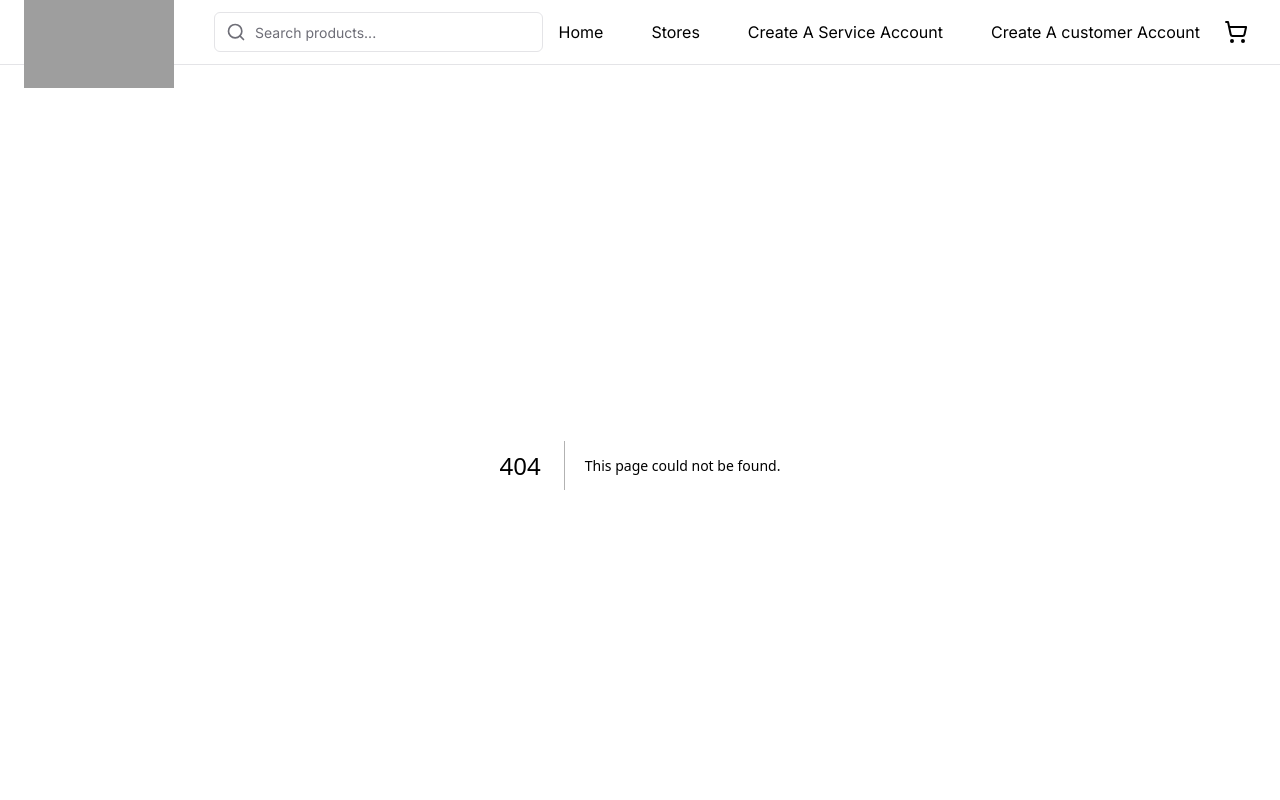
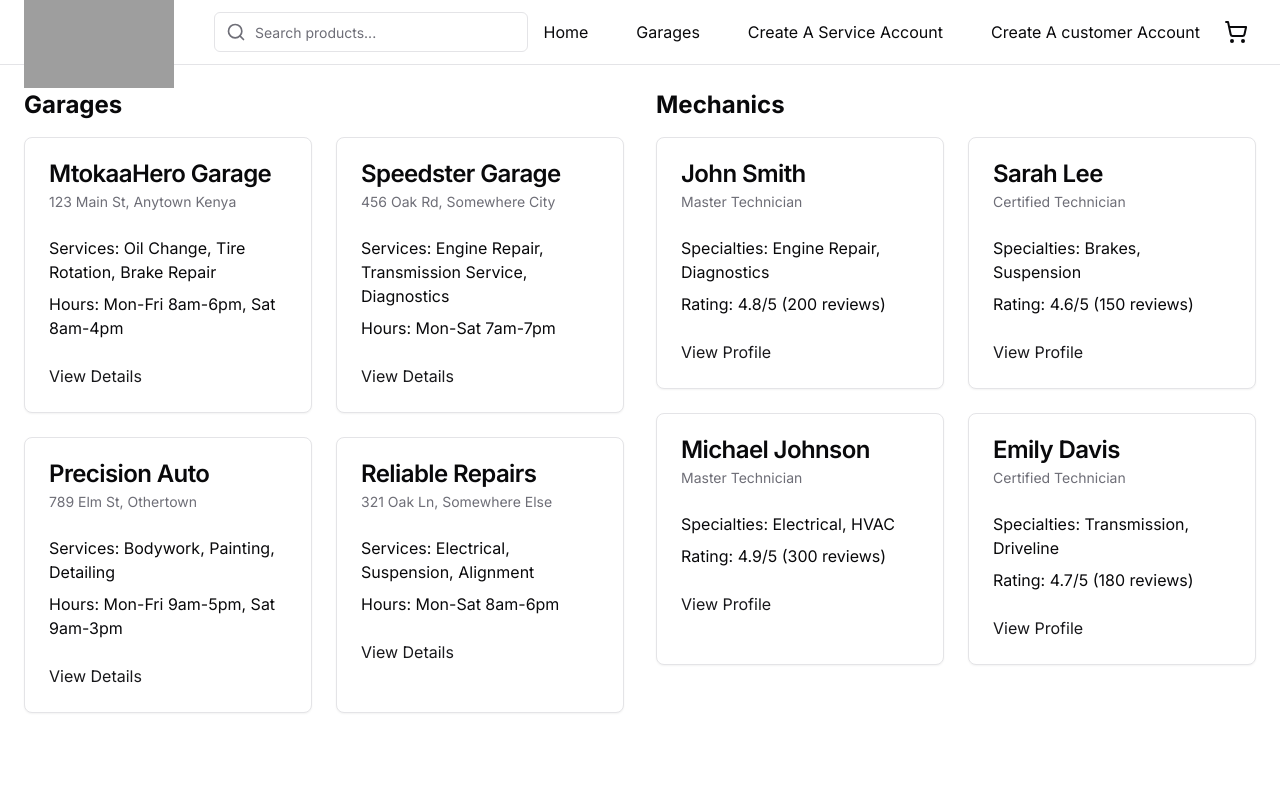
Before and after one commit to Mtokaahero-com/mtokaahero, a Next.js app: page /all/garages in a window 1280 px wide. Before the commit this address had no page. Shown: the top 800 px of the page. Built offline with nearby package versions, Linux system fonts and the light colour scheme; grey boxes are pictures that could not be loaded.

Commit message:
chore: Update link in Navbar to point to garages page

```diff
--- /dev/null
+++ b/app/(pages)/all/garages/page.tsx
@@ -0,0 +1,284 @@
+/**
+ * v0 by Vercel.
+ * @see https://v0.dev/t/sG0FLuph8HV
+ * Documentation: https://v0.dev/docs#integrating-generated-code-into-your-nextjs-app
+ */
+import Link from "next/link";
+import { Button } from "@/components/ui/button";
+import {
+  Card,
+  CardHeader,
+  CardTitle,
+  CardDescription,
+  CardContent,
+  CardFooter,
+} from "@/components/ui/card";
+import { JSX, SVGProps } from "react";
+
+export default function Component() {
+  return (
+    <div className="flex flex-col min-h-screen">
+      <main className="flex-1 grid grid-cols-1 md:grid-cols-2 gap-8 p-6">
+        <section>
+          <h2 className="text-2xl font-bold mb-4">Garages</h2>
+          <div className="grid grid-cols-1 sm:grid-cols-2 gap-6">
+            <Card>
+              <CardHeader>
+                <CardTitle>MtokaaHero Garage</CardTitle>
+                <CardDescription>123 Main St, Anytown Kenya</CardDescription>
+              </CardHeader>
+              <CardContent>
+                <div className="space-y-2">
+                  <p>Services: Oil Change, Tire Rotation, Brake Repair</p>
+                  <p>Hours: Mon-Fri 8am-6pm, Sat 8am-4pm</p>
+                </div>
+              </CardContent>
+              <CardFooter>
+                <Link
+                  href="#"
+                  className="text-primary hover:underline"
+                  prefetch={false}
+                >
+                  View Details
+                </Link>
+              </CardFooter>
+            </Card>
+            <Card>
+              <CardHeader>
+                <CardTitle>Speedster Garage</CardTitle>
+                <CardDescription>456 Oak Rd, Somewhere City</CardDescription>
+              </CardHeader>
+              <CardContent>
+                <div className="space-y-2">
+                  <p>
+                    Services: Engine Repair, Transmission Service, Diagnostics
+                  </p>
+                  <p>Hours: Mon-Sat 7am-7pm</p>
+                </div>
+              </CardContent>
+              <CardFooter>
+                <Link
+                  href="#"
+                  className="text-primary hover:underline"
+                  prefetch={false}
+                >
+                  View Details
+                </Link>
+              </CardFooter>
+            </Card>
+            <Card>
+              <CardHeader>
+                <CardTitle>Precision Auto</CardTitle>
+                <CardDescription>789 Elm St, Othertown</CardDescription>
+              </CardHeader>
+              <CardContent>
+                <div className="space-y-2">
+                  <p>Services: Bodywork, Painting, Detailing</p>
+                  <p>Hours: Mon-Fri 9am-5pm, Sat 9am-3pm</p>
+                </div>
+              </CardContent>
+              <CardFooter>
+                <Link
+                  href="#"
+                  className="text-primary hover:underline"
+                  prefetch={false}
+                >
+                  View Details
+                </Link>
+              </CardFooter>
+            </Card>
+            <Card>
+              <CardHeader>
+                <CardTitle>Reliable Repairs</CardTitle>
+                <CardDescription>321 Oak Ln, Somewhere Else</CardDescription>
+              </CardHeader>
+              <CardContent>
+                <div className="space-y-2">
+                  <p>Services: Electrical, Suspension, Alignment</p>
+                  <p>Hours: Mon-Sat 8am-6pm</p>
+                </div>
+              </CardContent>
+              <CardFooter>
+                <Link
+                  href="#"
+                  className="text-primary hover:underline"
+                  prefetch={false}
+                >
+                  View Details
+                </Link>
+              </CardFooter>
+            </Card>
+          </div>
+        </section>
+        <section>
+          <h2 className="text-2xl font-bold mb-4">Mechanics</h2>
+          <div className="grid grid-cols-1 sm:grid-cols-2 gap-6">
+            <Card>
+              <CardHeader>
+                <CardTitle>John Smith</CardTitle>
+                <CardDescription>Master Technician</CardDescription>
+              </CardHeader>
+              <CardContent>
+                <div className="space-y-2">
+                  <p>Specialties: Engine Repair, Diagnostics</p>
+                  <p>Rating: 4.8/5 (200 reviews)</p>
+                </div>
+              </CardContent>
+              <CardFooter>
+                <Link
+                  href="#"
+                  className="text-primary hover:underline"
+                  prefetch={false}
+                >
+                  View Profile
+                </Link>
+              </CardFooter>
+            </Card>
+            <Card>
+              <CardHeader>
+                <CardTitle>Sarah Lee</CardTitle>
+                <CardDescription>Certified Technician</CardDescription>
+              </CardHeader>
+              <CardContent>
+                <div className="space-y-2">
+                  <p>Specialties: Brakes, Suspension</p>
+                  <p>Rating: 4.6/5 (150 reviews)</p>
+                </div>
+              </CardContent>
+              <CardFooter>
+                <Link
+                  href="#"
+                  className="text-primary hover:underline"
+                  prefetch={false}
+                >
+                  View Profile
+                </Link>
+              </CardFooter>
+            </Card>
+            <Card>
+              <CardHeader>
+                <CardTitle>Michael Johnson</CardTitle>
+                <CardDescription>Master Technician</CardDescription>
+              </CardHeader>
+              <CardContent>
+                <div className="space-y-2">
+                  <p>Specialties: Electrical, HVAC</p>
+                  <p>Rating: 4.9/5 (300 reviews)</p>
+                </div>
+              </CardContent>
+              <CardFooter>
+                <Link
+                  href="#"
+                  className="text-primary hover:underline"
+                  prefetch={false}
+                >
+                  View Profile
+                </Link>
+              </CardFooter>
+            </Card>
+            <Card>
+              <CardHeader>
+                <CardTitle>Emily Davis</CardTitle>
+                <CardDescription>Certified Technician</CardDescription>
+              </CardHeader>
+              <CardContent>
+                <div className="space-y-2">
+                  <p>Specialties: Transmission, Driveline</p>
+                  <p>Rating: 4.7/5 (180 reviews)</p>
+                </div>
+              </CardContent>
+              <CardFooter>
+                <Link
+                  href="#"
+                  className="text-primary hover:underline"
+                  prefetch={false}
+                >
+                  View Profile
+                </Link>
+              </CardFooter>
+            </Card>
+          </div>
+        </section>
+      </main>
+      <footer className="bg-muted text-muted-foreground py-4 px-6 text-sm">
+        <div className="container mx-auto flex justify-between items-center">
+          <p>&copy; 2024 MtokaaHero Automotive. All rights reserved.</p>
+          <nav className="flex items-center gap-4">
+            <Link href="#" className="hover:underline" prefetch={false}>
+              Privacy Policy
+            </Link>
+            <Link href="#" className="hover:underline" prefetch={false}>
+              Terms of Service
+            </Link>
+            <Link href="#" className="hover:underline" prefetch={false}>
+              Contact Us
+            </Link>
+          </nav>
+        </div>
+      </footer>
+    </div>
+  );
+}
+
+function CarIcon(props: JSX.IntrinsicAttributes & SVGProps<SVGSVGElement>) {
+  return (
+    <svg
+      {...props}
+      xmlns="http://www.w3.org/2000/svg"
+      width="24"
+      height="24"
+      viewBox="0 0 24 24"
+      fill="none"
+      stroke="currentColor"
+      strokeWidth="2"
+      strokeLinecap="round"
+      strokeLinejoin="round"
+    >
+      <path d="M19 17h2c.6 0 1-.4 1-1v-3c0-.9-.7-1.7-1.5-1.9C18.7 10.6 16 10 16 10s-1.3-1.4-2.2-2.3c-.5-.4-1.1-.7-1.8-.7H5c-.6 0-1.1.4-1.4.9l-1.4 2.9A3.7 3.7 0 0 0 2 12v4c0 .6.4 1 1 1h2" />
+      <circle cx="7" cy="17" r="2" />
+      <path d="M9 17h6" />
+      <circle cx="17" cy="17" r="2" />
+    </svg>
+  );
+}
+
+function MenuIcon(props: JSX.IntrinsicAttributes & SVGProps<SVGSVGElement>) {
+  return (
+    <svg
+      {...props}
+      xmlns="http://www.w3.org/2000/svg"
+      width="24"
+      height="24"
+      viewBox="0 0 24 24"
+      fill="none"
+      stroke="currentColor"
+      strokeWidth="2"
+      strokeLinecap="round"
+      strokeLinejoin="round"
+    >
+      <line x1="4" x2="20" y1="12" y2="12" />
+      <line x1="4" x2="20" y1="6" y2="6" />
+      <line x1="4" x2="20" y1="18" y2="18" />
+    </svg>
+  );
+}
+
+function XIcon(props: JSX.IntrinsicAttributes & SVGProps<SVGSVGElement>) {
+  return (
+    <svg
+      {...props}
+      xmlns="http://www.w3.org/2000/svg"
+      width="24"
+      height="24"
+      viewBox="0 0 24 24"
+      fill="none"
+      stroke="currentColor"
+      strokeWidth="2"
+      strokeLinecap="round"
+      strokeLinejoin="round"
+    >
+      <path d="M18 6 6 18" />
+      <path d="m6 6 12 12" />
+    </svg>
+  );
+}
--- a/app/(pages)/auth/service-accounts/garage/signin/page.tsx
+++ b/app/(pages)/auth/service-accounts/garage/signin/page.tsx
@@ -34,11 +34,15 @@ export default function Component() {
               <CardTitle className="text-2xl font-bold">
                 Set Up Your Garage Account
               </CardTitle>
-                          <Link href="/auth/garage/signin" prefetch={false} className="text-center">
-                              <span className="text-red-600 hover:text-primary/90">
-                                  Sign in to your account
-                              </span>
-                          </Link>
+              <Link
+                href="/auth/garage/signin"
+                prefetch={false}
+                className="text-center"
+              >
+                <span className="text-red-600 hover:text-primary/90">
+                  Sign in to your account
+                </span>
+              </Link>
               <CardDescription>
                 Fill out the form below to get started.
               </CardDescription>
@@ -50,7 +54,7 @@ export default function Component() {
                     <Label htmlFor="garage-name">Garage Name</Label>
                     <Input
                       id="garage-name"
-                      placeholder="Acme Auto Repair"
+                      placeholder="MtokaaHero Auto Repair"
                       required
                     />
                   </div>
@@ -63,7 +67,7 @@ export default function Component() {
                   <Label htmlFor="address">Address</Label>
                   <Input
                     id="address"
-                    placeholder="123 Main St, Anytown USA"
+                    placeholder="123 Main St, Anytown Kenya"
                     required
                   />
                 </div>
--- a/app/(pages)/auth/service-accounts/garage/signup/page.tsx
+++ b/app/(pages)/auth/service-accounts/garage/signup/page.tsx
@@ -24,15 +24,15 @@ export default function Component() {
         <div className="flex flex-col items-center justify-center space-y-2">
           <WrenchIcon className="h-12 w-12 text-primary" />
           <h1 className="text-3xl font-bold tracking-tight text-foreground">
-            Acme Auto Repair
+            MtokaaHero Auto Repair
           </h1>
         </div>
         <Card>
           <CardHeader>
             <CardTitle>Sign in to your account</CardTitle>
             <CardDescription>
-              Enter your username and password to access the Acme Auto Repair
-              platform.
+              Enter your username and password to access the MtokaaHero Auto
+              Repair platform.
             </CardDescription>
           </CardHeader>
           <CardContent>
--- a/app/(pages)/auth/service-accounts/page.tsx
+++ b/app/(pages)/auth/service-accounts/page.tsx
@@ -14,7 +14,7 @@ export default function Component() {
         </p>
         <div className="grid grid-cols-2 gap-4">
           <Link
-            href="#"
+            href="/auth/service-accounts/mechanic/signup"
             className="bg-card p-6 rounded-lg shadow-md hover:bg-accent hover:text-accent-foreground transition-colors flex flex-col items-center justify-center gap-2"
             prefetch={false}
           >
@@ -25,7 +25,7 @@ export default function Component() {
             </p>
           </Link>
           <Link
-            href="#"
+            href="/auth/service-accounts/garage/signup"
             className="bg-card p-6 rounded-lg shadow-md hover:bg-accent hover:text-accent-foreground transition-colors flex flex-col items-center justify-center gap-2"
             prefetch={false}
           >
--- a/components/fragments/Footer.tsx
+++ b/components/fragments/Footer.tsx
@@ -11,15 +11,14 @@ import { JSX, SVGProps } from "react";
 
 export default function Component() {
   return (
-    <footer className="bg-muted py-12">
+    <footer className="bg-muted py-12 pl-9">
       <div className="container max-w-7xl grid grid-cols-1 sm:grid-cols-2 md:grid-cols-4 gap-8">
         <div className="flex flex-col gap-4">
           <Link href="#" className="flex items-center gap-2" prefetch={false}>
-            <MountainIcon className="h-6 w-6" />
             <span className="text-lg font-bold">MtokaaHero Auto Parts</span>
           </Link>
           <div className="flex flex-col gap-1 text-sm text-muted-foreground">
-            <div>123 Main St, Anytown USA</div>
+            <div>123 Main St, Anytown Kenya</div>
             <div>info@mtokaahero.com</div>
             <div>555-1234-5678</div>
           </div>
@@ -122,26 +121,6 @@ function InstagramIcon(
   );
 }
 
-function MountainIcon(
-  props: JSX.IntrinsicAttributes & SVGProps<SVGSVGElement>
-) {
-  return (
-    <svg
-      {...props}
-      xmlns="http://www.w3.org/2000/svg"
-      width="24"
-      height="24"
-      viewBox="0 0 24 24"
-      fill="none"
-      stroke="currentColor"
-      strokeWidth="2"
-      strokeLinecap="round"
-      strokeLinejoin="round"
-    >
-      <path d="m8 3 4 8 5-5 5 15H2L8 3z" />
-    </svg>
-  );
-}
 
 function TwitterIcon(props: JSX.IntrinsicAttributes & SVGProps<SVGSVGElement>) {
   return (
--- a/components/fragments/Navbar.tsx
+++ b/components/fragments/Navbar.tsx
@@ -45,11 +45,11 @@ export default function Component() {
           </Link>
 
           <Link
-            href="/vendors/all"
+            href="/all/garages"
             className="px-4 py-2 rounded-md hover:bg-muted"
             prefetch={false}
           >
-            Stores
+            Garages
           </Link>
           <Link
             href="/auth/service-accounts/signin"
```
